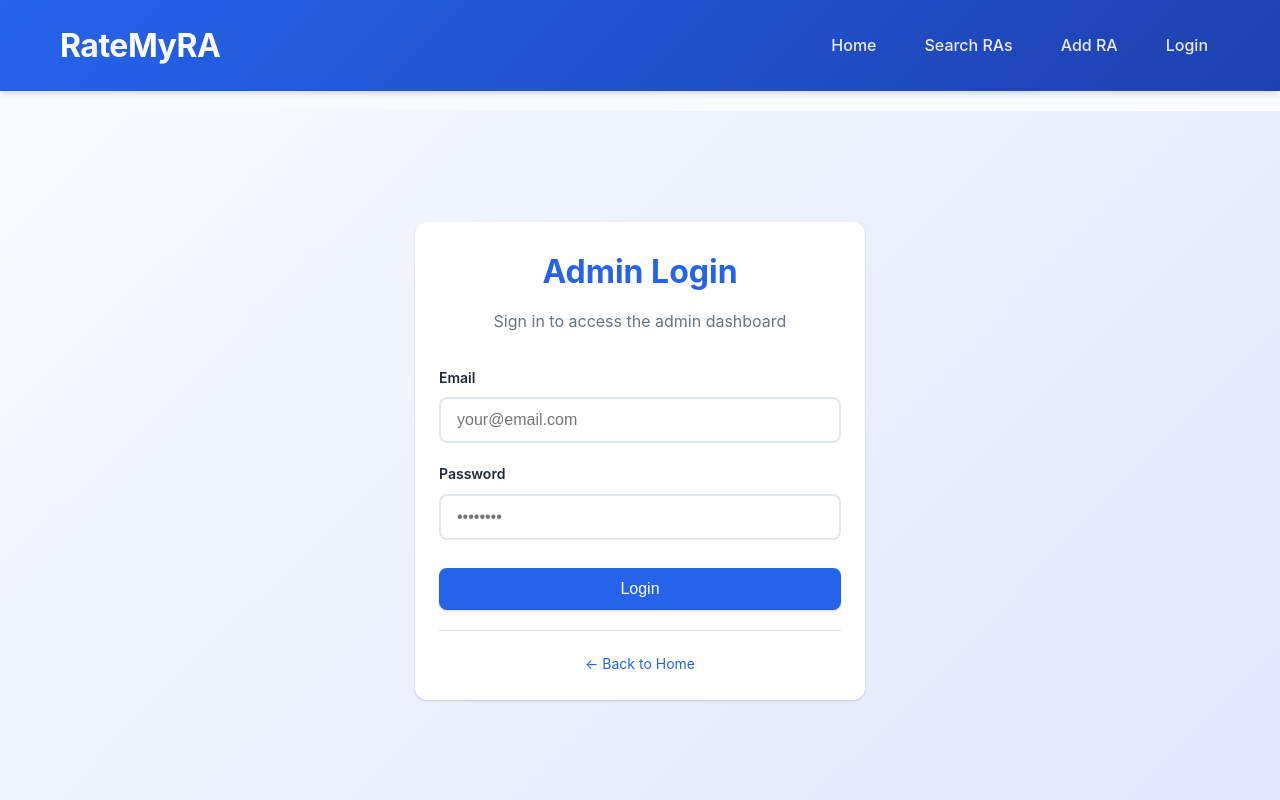
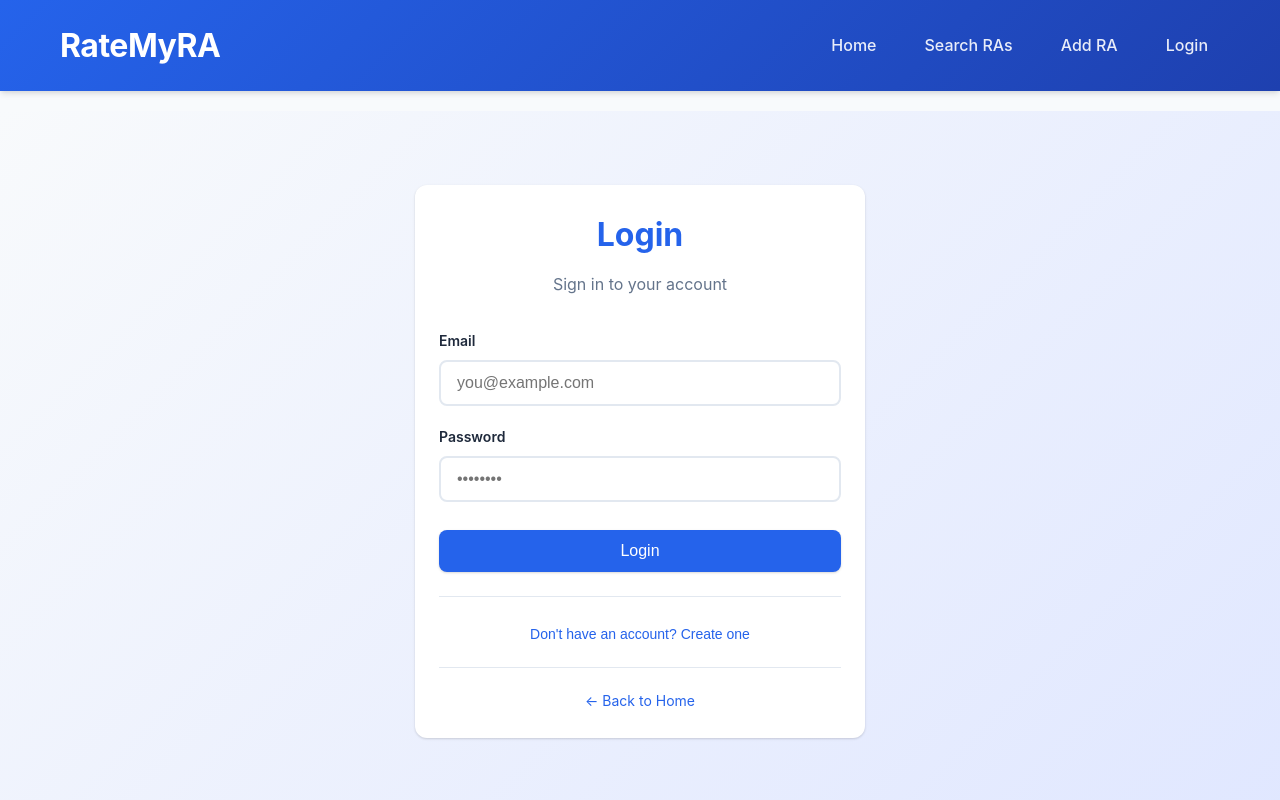
Before and after one commit to ultradoce/ratemyra, a React (Vite) app in the folder Documents/ratemyra/client/: page /login in a window 1280 px wide. Shown: the top 800 px of the page. Built offline with nearby package versions, Linux system fonts and the light colour scheme; no server answers; the HTML template or start-up script is replaced by a standard one.

Commit message:
Restore user registration option while keeping admin features hidden

```diff
--- a/Documents/ratemyra/client/src/pages/Login.jsx
+++ b/Documents/ratemyra/client/src/pages/Login.jsx
@@ -5,7 +5,8 @@ import './Login.css';
 
 function Login() {
   const navigate = useNavigate();
-  const { login } = useAuth();
+  const { login, register } = useAuth();
+  const [isLogin, setIsLogin] = useState(true);
   const [formData, setFormData] = useState({
     email: '',
     password: '',
@@ -27,7 +28,9 @@ function Login() {
     setLoading(true);
     setError(null);
 
-    const result = await login(formData.email, formData.password);
+    const result = isLogin
+      ? await login(formData.email, formData.password)
+      : await register(formData.email, formData.password);
 
     if (result.success) {
       // Check if user is admin, redirect accordingly
@@ -48,9 +51,11 @@ function Login() {
     <div className="login-page">
       <div className="login-container">
         <div className="login-card card">
-          <h1>Admin Login</h1>
+          <h1>{isLogin ? 'Login' : 'Create Account'}</h1>
           <p className="login-subtitle">
-            Sign in to access the admin dashboard
+            {isLogin
+              ? 'Sign in to your account'
+              : 'Create an account to write reviews and add RAs'}
           </p>
 
           {error && (
@@ -67,7 +72,7 @@ function Login() {
                 value={formData.email}
                 onChange={handleChange}
                 className="input"
-                placeholder="your@email.com"
+                placeholder="you@example.com"
                 required
               />
             </div>
@@ -95,14 +100,29 @@ function Login() {
               {loading ? (
                 <>
                   <span className="loading-spinner"></span>
-                  Logging in...
+                  {isLogin ? 'Logging in...' : 'Creating account...'}
                 </>
               ) : (
-                'Login'
+                isLogin ? 'Login' : 'Create Account'
               )}
             </button>
           </form>
 
+
+          <div className="login-switch">
+            <button
+              type="button"
+              onClick={() => {
+                setIsLogin(!isLogin);
+                setError(null);
+              }}
+              className="link-button"
+            >
+              {isLogin
+                ? "Don't have an account? Create one"
+                : 'Already have an account? Login'}
+            </button>
+          </div>
 
           <div className="login-footer">
             <Link to="/" className="link-button">
```
